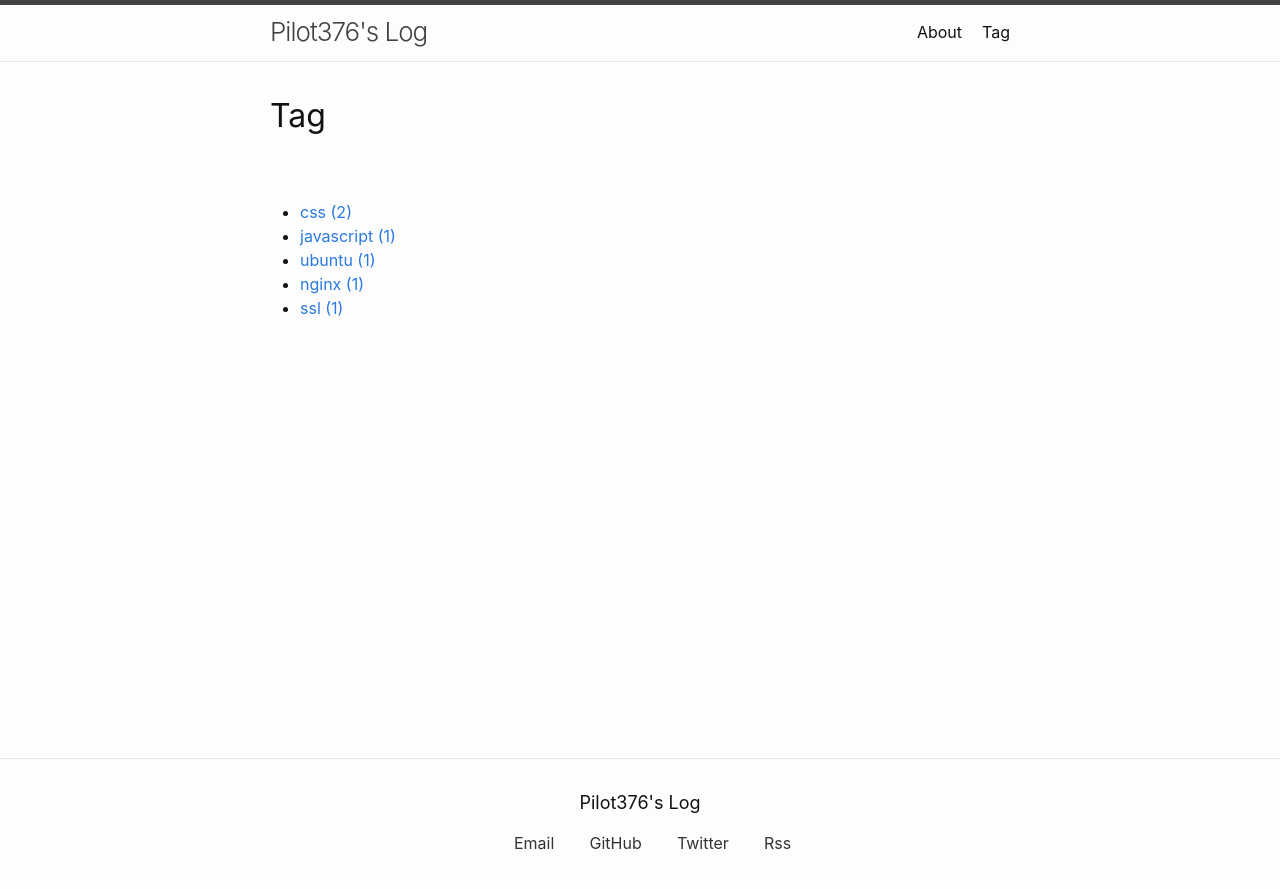
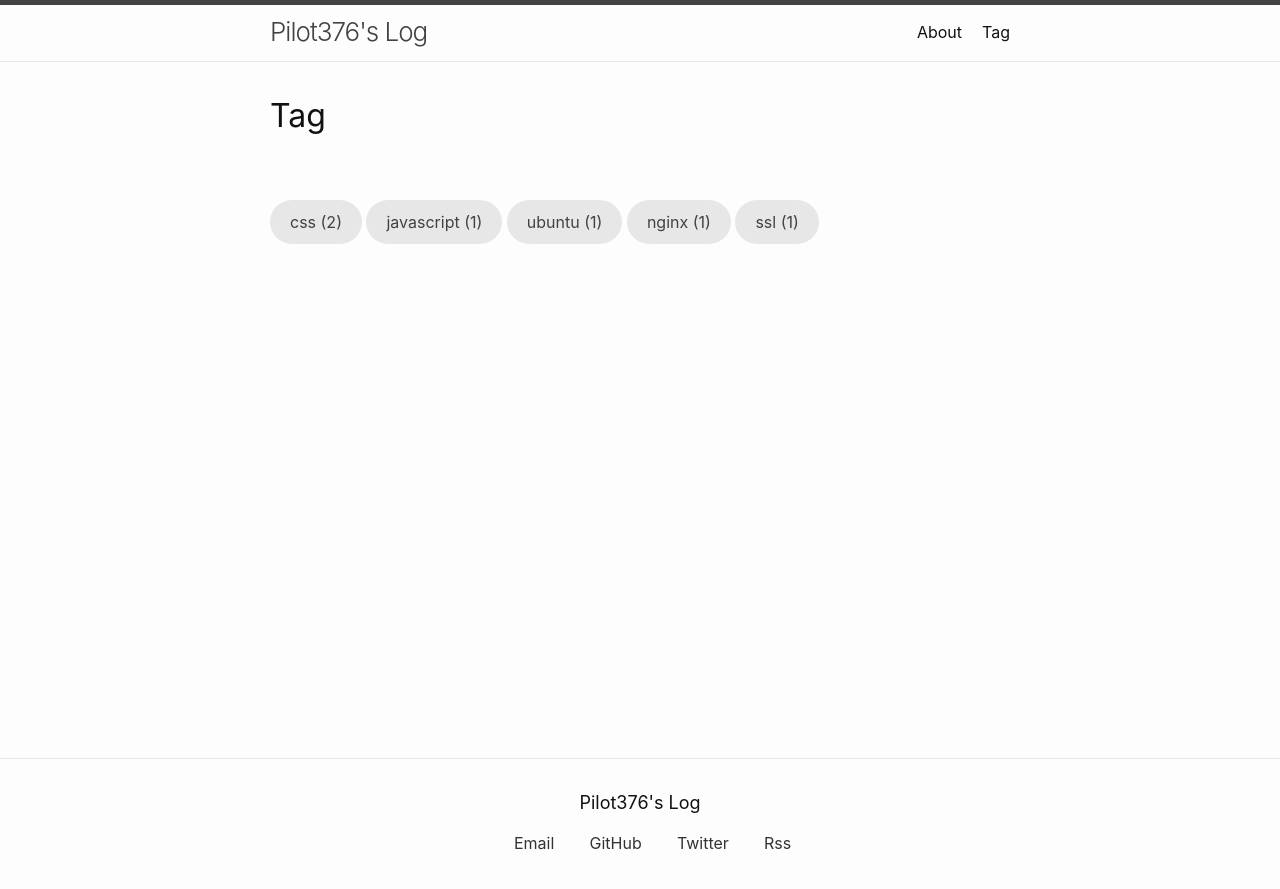
Before and after one commit to pilot376/pilot376.github.io, a Jekyll site: the page built from tag.md, in a window 1280 px wide. Shown: the top 889 px of the page. Built offline with Jekyll 4.4.1, drawn with Linux system fonts in a browser that asks for light colours; some web fonts are replaced.

Commit message:
#9 태그 페이지 디자인 작업 중

```diff
--- a/_layouts/tag.html
+++ b/_layouts/tag.html
@@ -17,7 +17,7 @@ layout: page
 	{% endfor %}
 </ul>
 
-<div id="archives">
+<div class="tag-archives" id="archives">
 	{% for tag in site.tags %}
 
 	{% capture tag_name %}{{tag|first|slugize}}{% endcapture %}
--- a/_sass/minima/_base.scss
+++ b/_sass/minima/_base.scss
@@ -113,11 +113,11 @@ a {
   text-decoration: none;
 
   &:visited {
-    color: darken($brand-color, 15%);
+    /*color: darken($brand-color, 15%);*/
   }
 
   &:hover {
-    color: $text-color;
+    /*color: $text-color;*/
     /*text-decoration: underline;*/
   }
 
--- a/_sass/minima/_layout.scss
+++ b/_sass/minima/_layout.scss
@@ -239,25 +239,6 @@
 }
 
 
-/*.social-media-list {
-  display: table;
-  margin: 0 auto;
-  float:right;
-  li {
-    float: left;
-    margin: 0 5px;
-    &:first-of-type { margin-left: 0 }
-    &:last-of-type { margin-right: 0 }
-    a {
-      display: block;
-      padding: $spacing-unit / 4;
-      border: 1px solid $grey-color-light
-    }
-    &:hover .svg-icon { fill: currentColor; }
-  }
-}*/
-
-
 /**
  * Grid helpers
  */
@@ -273,3 +254,34 @@
 #disqus_thread {
   padding-top:50px;
 }
+
+
+/**
+ * tag-cloud
+ */
+.tag-cloud {
+
+  list-style: none;
+  padding: 0 0 $spacing-unit*2;
+  margin: 0;
+
+  li {
+    display: inline-block;
+
+    a {
+      display:block;
+      padding:10px 20px;
+      background:#e7e7e7;
+      border-radius:50px;
+      color:$grey-color-dark;
+    }
+  }
+}
+
+
+/**
+ * tag-archives
+ */
+.tag-archives {
+
+}
--- a/tag.md
+++ b/tag.md
@@ -3,16 +3,3 @@ layout: tag
 title: Tag
 permalink: /Tag/
 ---
-
-This is the base Jekyll theme. You can find out more info about customizing your Jekyll theme, as well as basic Jekyll usage documentation at [jekyllrb.com](https://jekyllrb.com/)
-
-You can find the source code for Minima at GitHub:
-[jekyll][jekyll-organization] /
-[minima](https://github.com/jekyll/minima)
-
-You can find the source code for Jekyll at GitHub:
-[jekyll][jekyll-organization] /
-[jekyll](https://github.com/jekyll/jekyll)
-
-
-[jekyll-organization]: https://github.com/jekyll
```
